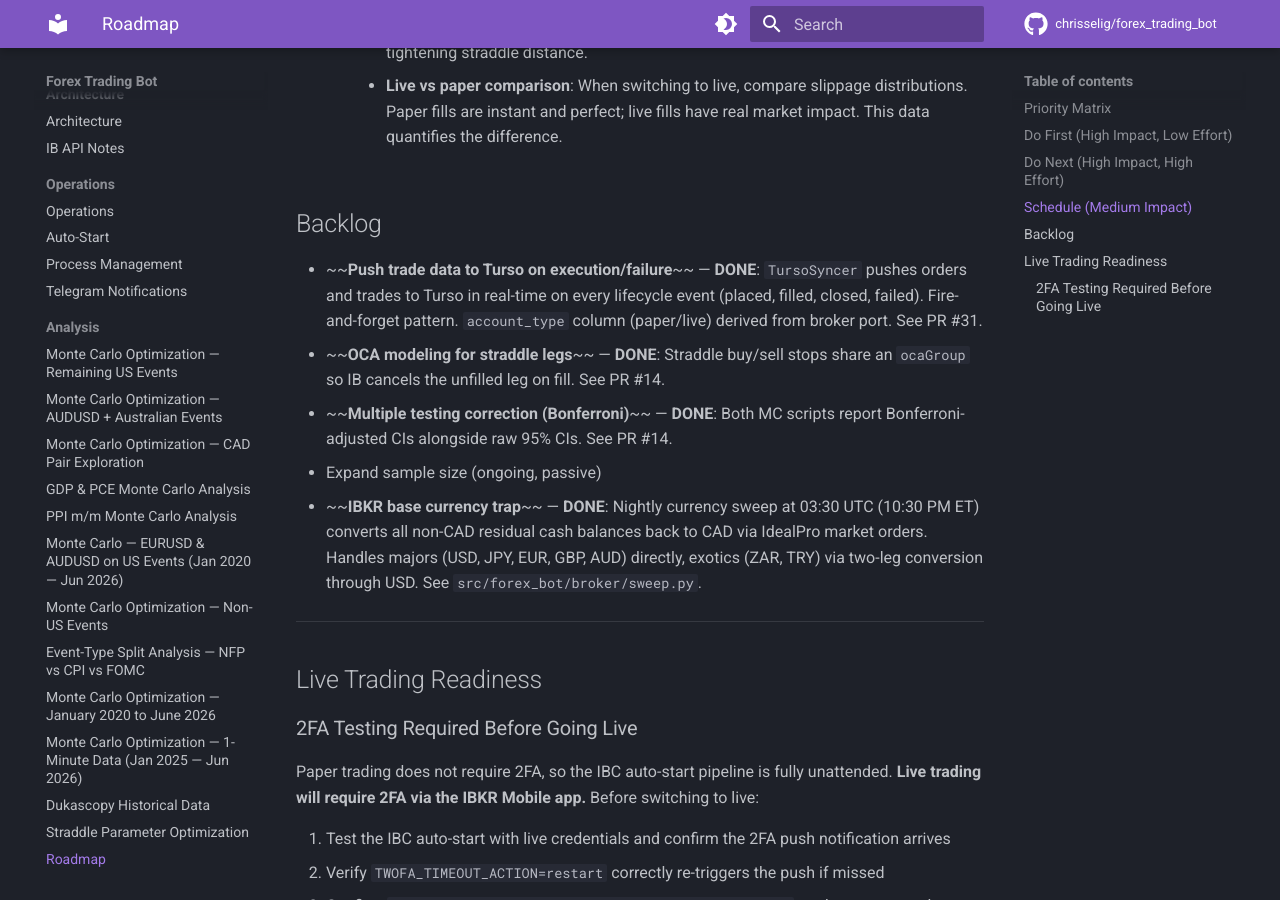
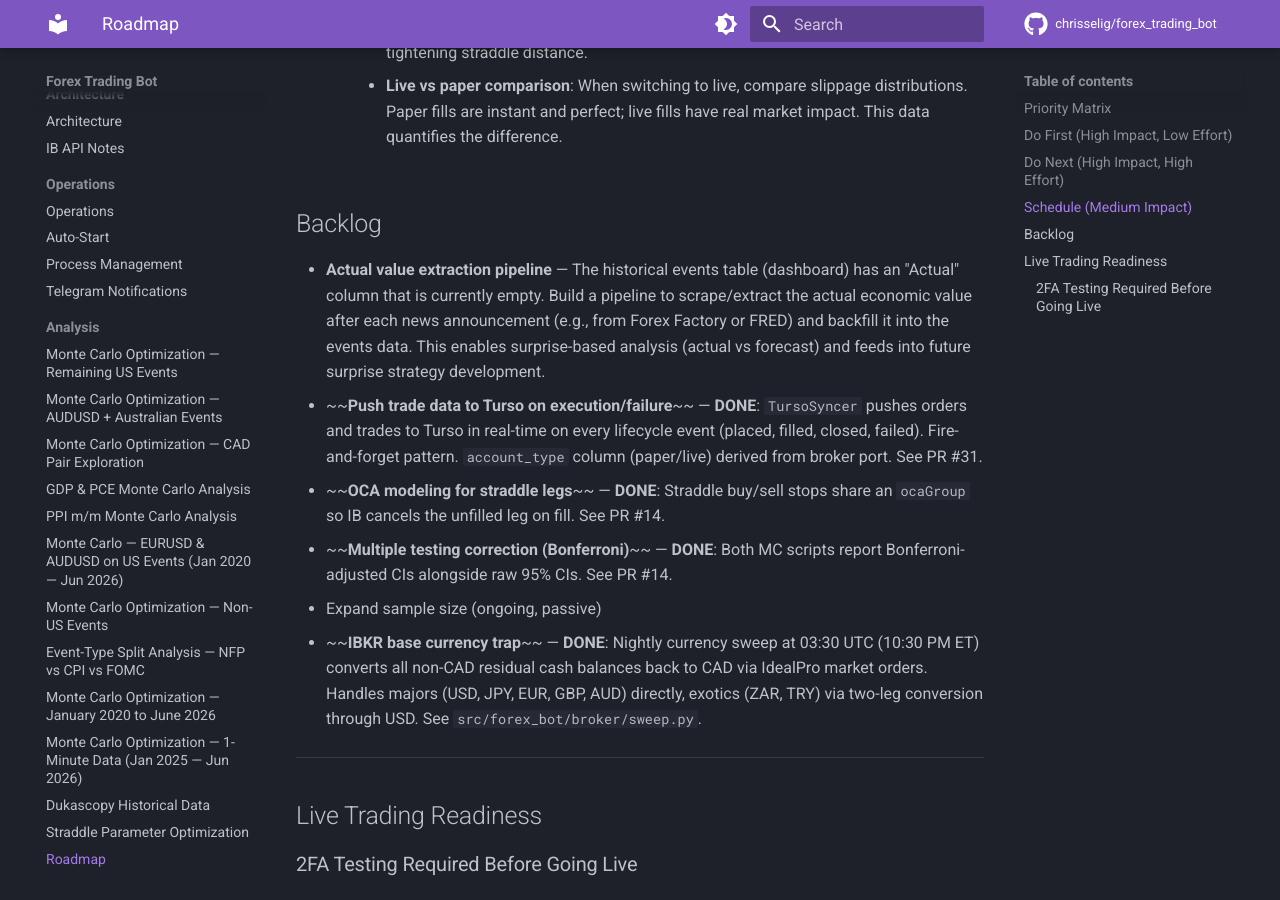
Before and after one commit to chrisselig/forex_trading_bot, an MkDocs documentation site: the page built from docs/research/todo.md, in a window 1280 px wide and 900 px high, scrolled down 4856 px. Built offline with MkDocs 1.6.1 and Material for MkDocs 9.7.7, drawn with Linux system fonts in a browser that asks for light colours; comment, search, counter and statistics services are not loaded.

Commit message:
docs: add actual value extraction pipeline to TODO backlog
Co-Authored-By: Claude Opus 4.6 <noreply@anthropic.com>

```diff
--- a/docs/research/todo.md
+++ b/docs/research/todo.md
@@ -69,6 +69,7 @@
 
 ## Backlog
 
+- **Actual value extraction pipeline** — The historical events table (dashboard) has an "Actual" column that is currently empty. Build a pipeline to scrape/extract the actual economic value after each news announcement (e.g., from Forex Factory or FRED) and backfill it into the events data. This enables surprise-based analysis (actual vs forecast) and feeds into future surprise strategy development.
 - ~~**Push trade data to Turso on execution/failure**~~ — **DONE**: `TursoSyncer` pushes orders and trades to Turso in real-time on every lifecycle event (placed, filled, closed, failed). Fire-and-forget pattern. `account_type` column (paper/live) derived from broker port. See PR #31.
 - ~~**OCA modeling for straddle legs**~~ — **DONE**: Straddle buy/sell stops share an `ocaGroup` so IB cancels the unfilled leg on fill. See PR #14.
 - ~~**Multiple testing correction (Bonferroni)**~~ — **DONE**: Both MC scripts report Bonferroni-adjusted CIs alongside raw 95% CIs. See PR #14.
```
